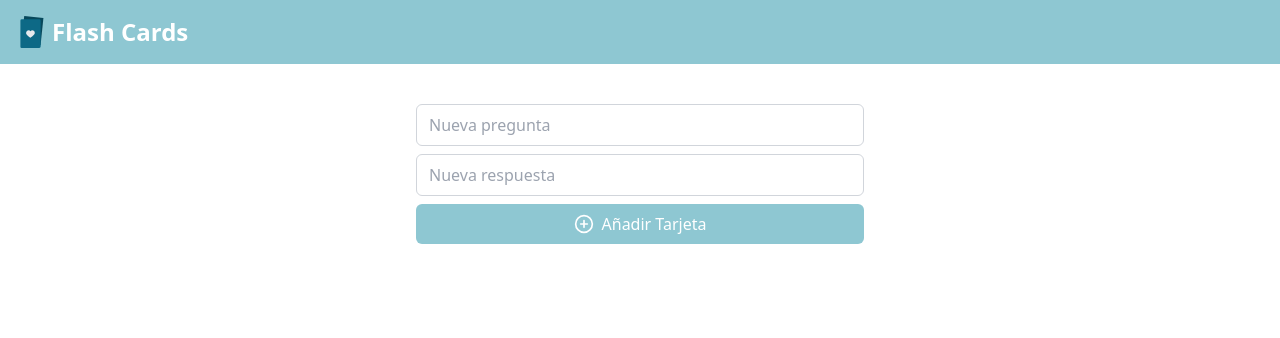
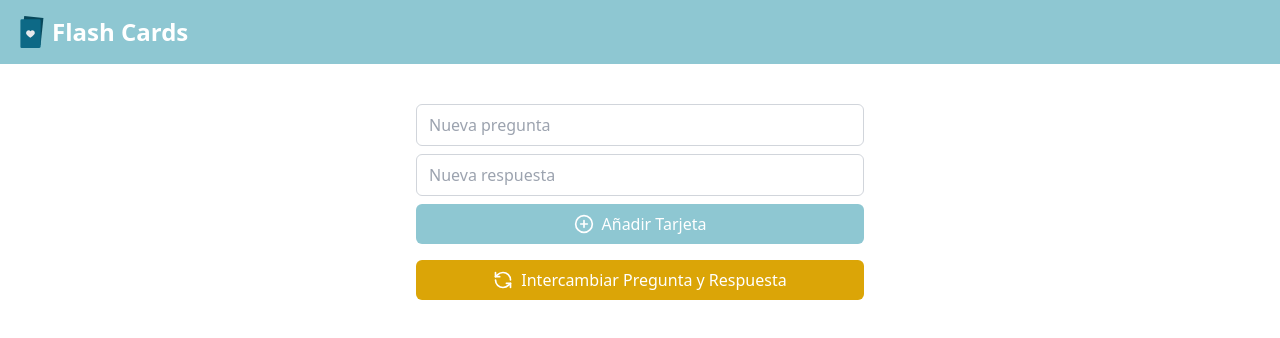
Before and after one commit to stivenjsdev/flashcard, a React (Vite) app: page /1 in a window 1280 px wide. Shown: the top 338 px of the page. Built offline with nearby package versions, Linux system fonts and the light colour scheme.

Commit message:
feat: swap question and answer

```diff
--- a/src/components/Deck.tsx
+++ b/src/components/Deck.tsx
@@ -1,7 +1,12 @@
 import { useAppDispatch, useAppSelector } from "@/hooks/hooks";
-import { addCard, selectDecks, updateCard } from "@/store/slices/deckSlice";
+import {
+  addCard,
+  selectDecks,
+  swapQuestionAndAnswer,
+  updateCard,
+} from "@/store/slices/deckSlice";
 import { Card } from "@/types";
-import { PlusCircle } from "lucide-react";
+import { PlusCircle, RefreshCcw } from "lucide-react";
 import { useMemo, useState } from "react";
 import { useParams } from "react-router-dom";
 import FlashCardList from "./FlashCardList";
@@ -64,6 +69,16 @@ const Deck = () => {
     setNewAnswer(card.answer);
   };
 
+  const handleSwapCard = () => {
+    if (!deck) return;
+    if (editingCard) {
+      setEditingCard(null);
+      setNewQuestion("");
+      setNewAnswer("");
+    }
+    dispatch(swapQuestionAndAnswer({ deckId: deck.id }));
+  };
+
   // const onBack = () => {
   //   navigate(-1);
   // };
@@ -104,6 +119,16 @@ const Deck = () => {
           {editingCard ? "Actualizar" : "Añadir"} Tarjeta
         </button>
       </form>
+
+      {/* Swap Button */}
+      <button
+        className="w-full px-4 py-2 bg-accent-normal text-white rounded-md hover:bg-accent-dark focus:outline-none focus:ring-2 focus:ring-accent-normal focus:ring-offset-2 flex items-center justify-center mb-2"
+        onClick={handleSwapCard}
+      >
+        <RefreshCcw className="w-5 h-5 text-white mr-2" />
+        Intercambiar Pregunta y Respuesta
+      </button>
+
       {/* FlashCardList */}
       {deck ? (
         deck.cards.length === 0 ? (
--- a/src/store/slices/deckSlice.ts
+++ b/src/store/slices/deckSlice.ts
@@ -94,11 +94,24 @@ export const decksSlice = createSlice({
       }
       deck.cards.splice(index, 1);
     },
+    swapQuestionAndAnswer: (
+      state,
+      action: PayloadAction<{ deckId: number }>
+    ) => {
+      const deck = state.value.find((d) => d.id === action.payload.deckId);
+      if (deck) {
+        deck.cards = deck.cards.map((card) => ({
+          ...card,
+          answer: card.question,
+          question: card.answer,
+        }));
+      }
+    },
   },
 });
 
 // Action creators are generated for each case reducer function
-export const { addDeck, removeDeck, addCard, updateCard, removeCard } =
+export const { addDeck, removeDeck, addCard, updateCard, removeCard, swapQuestionAndAnswer } =
   decksSlice.actions;
 
 // Other code such as selectors can use the imported `RootState` type
```
